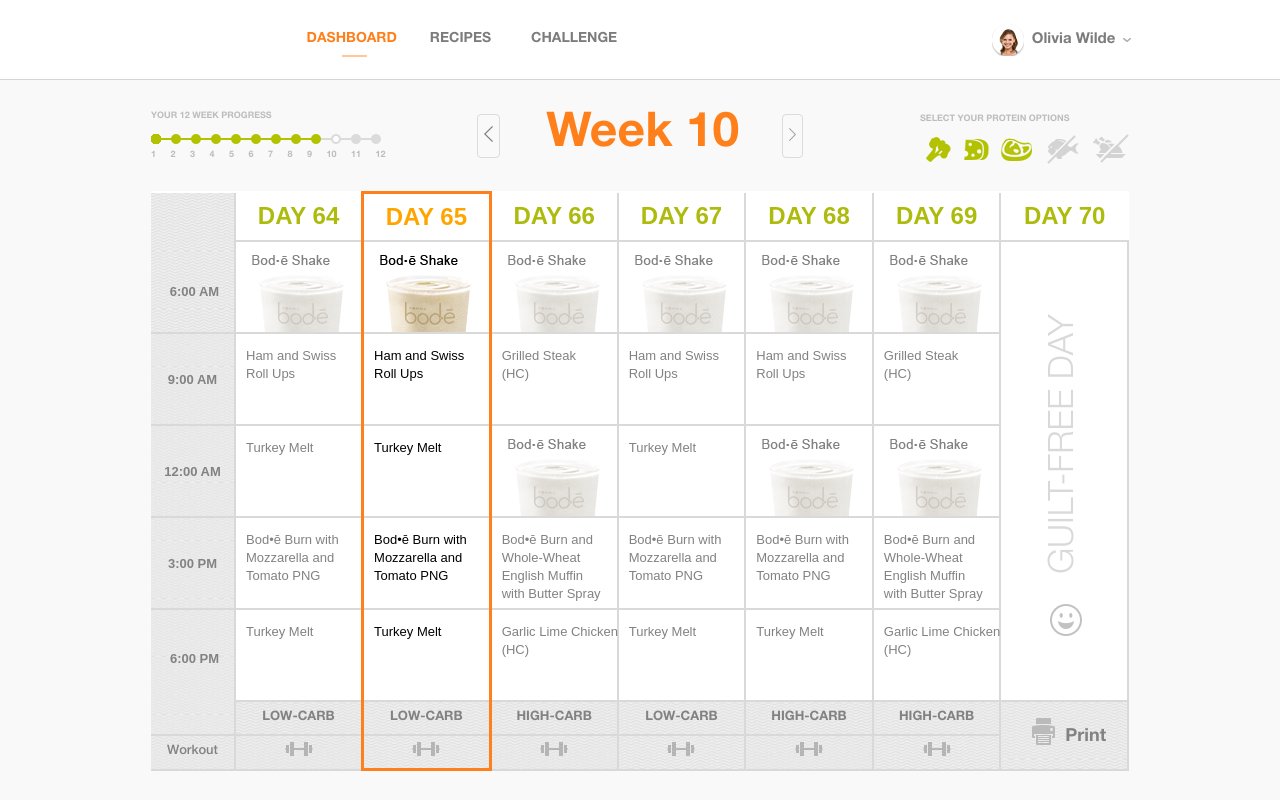
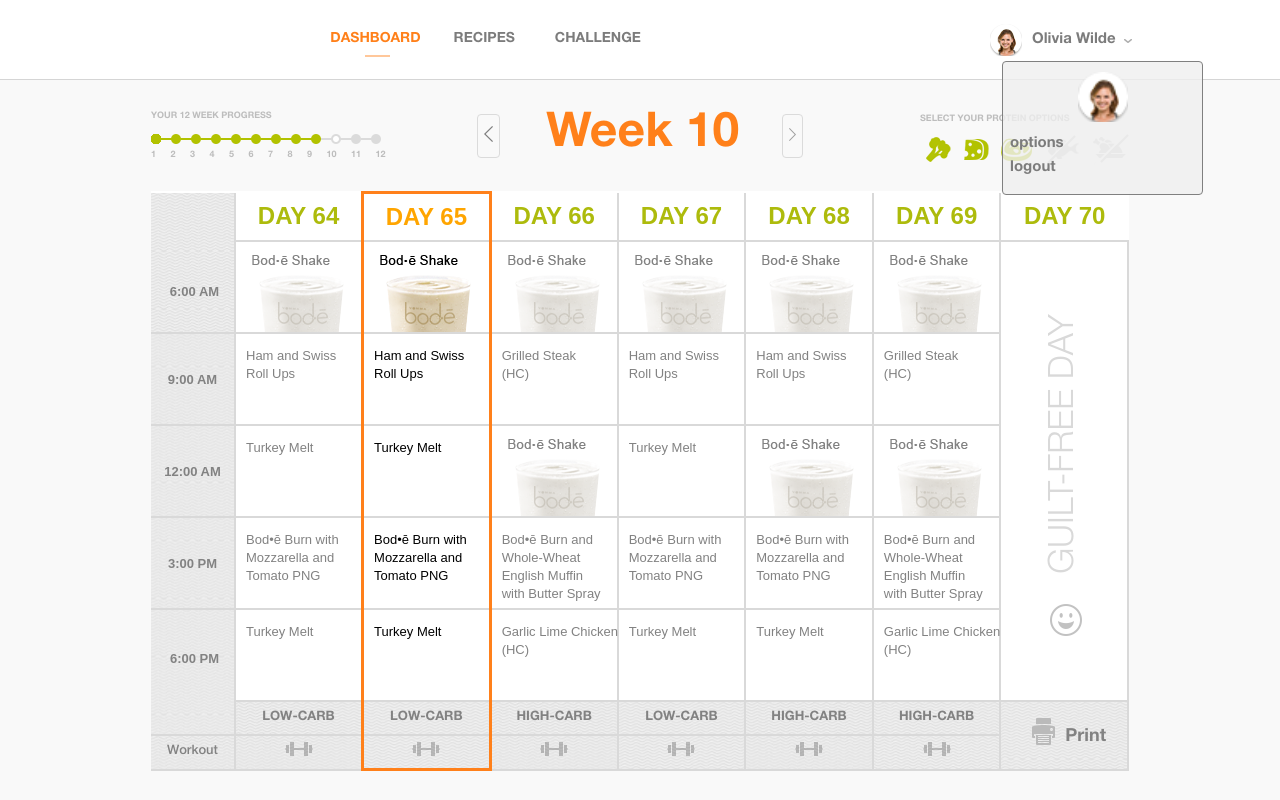
Before and after one commit to SAK74/some_exercise, a React app: page / in a window 1280 px wide. Both pictures are taken after a click on the element "Olivia Wilde". Shown: the top 800 px of the page. Built offline with nearby package versions, Linux system fonts and the light colour scheme.

Commit message:
added user menu

```diff
--- a/src/MainApp.js
+++ b/src/MainApp.js
@@ -4,7 +4,9 @@
 
 export default function MainApp() {
 
-  const user = {id: 1, name: "Olivia Wilde", src: './PNG/photo.png'};
+  // const user = {id: 1, name: "Olivia Wilde", src: './PNG/photo.png'};
+  // eslint-disable-next-line
+  const [user, setUser] = useState({id: 1, name: "Olivia Wilde", src: './PNG/photo.png'});
   const [colActive, setColActive] = useState(2);
   const [week, setWeek] = useState(9);
   const [checks, setChecks] = useState(() => {
@@ -128,6 +130,10 @@
     progres.push(<img key = {i} src = {currentPng} alt = ""/>);
   }
 
+  const handleUserSet = ev => {
+    ev.target.firstChild.style.visibility = ev.target.firstChild.style.visibility === "hidden" ? "visible" : "hidden";
+  }
+
   return (
     <>
           <div className = "header">
@@ -139,9 +145,17 @@
                 <span>CHALLENGE </span>
               </div>
               <span className = 'user'>
-                  <img src = {user.src} alt = 'user'/>
-                {user.name}
-                <img src = ".\PNG\select.png" alt= ""/>
+                  <img src = {user.src} alt = 'user_photo'/>
+                  <div onClick = {handleUserSet}>
+                    <div className = "user_menu" style = {{visibility: "hidden"}}>
+                      <img src = {user.src} alt= "user_photo"/>
+                      <div>options</div>
+                      <div>logout</div>
+                    </div>
+                    {user.name}
+                    <img src = ".\PNG\select.png" alt= ""/>
+                  </div>
+
               </span>
           </div>
       <div className = "main">
--- a/src/index.css
+++ b/src/index.css
@@ -19,7 +19,6 @@
 body {
   margin: 0;
   font-family: HelveticaNeueLTStd;
-
 }
 .main {
   display: flex;
@@ -63,17 +62,47 @@
   left: 35px;
 }
 .user{
-  width: -1px;
   display: flex;
+  position: relative;
+  left: 24px;
   align-items: center;
-  margin-left: 97px;
   font-size: 15px;
 }
 .user img:first-child{
-  margin-right: 8px;
+  margin-right: 10px;
+  cursor: auto;
 }
 .user img:last-child{
   margin-left: 8px;
+}
+.user_menu{
+  width: 199px;
+  height: 132px;
+  position: absolute;
+  top: 61px;
+  left: 12px;
+  display: flex;
+  flex-direction: column;
+  align-items: center;
+  border: thin solid gray;
+  border-radius: 4px;
+  background-color: #efefef;
+  line-height: 24px;
+  z-index: 999;
+  cursor: default;
+  background-color: rgb(239 239 239 / 80%);
+}
+.user_menu img{
+  width: 50px;
+  margin: 10px;
+}
+.user_menu>div{
+  width: 95%;
+  padding-left: 2%;
+  cursor: pointer;
+}
+.user_menu>div:hover{
+    background-color: #cfcfcf;
 }
 .main-table{
   display: flex;
```
